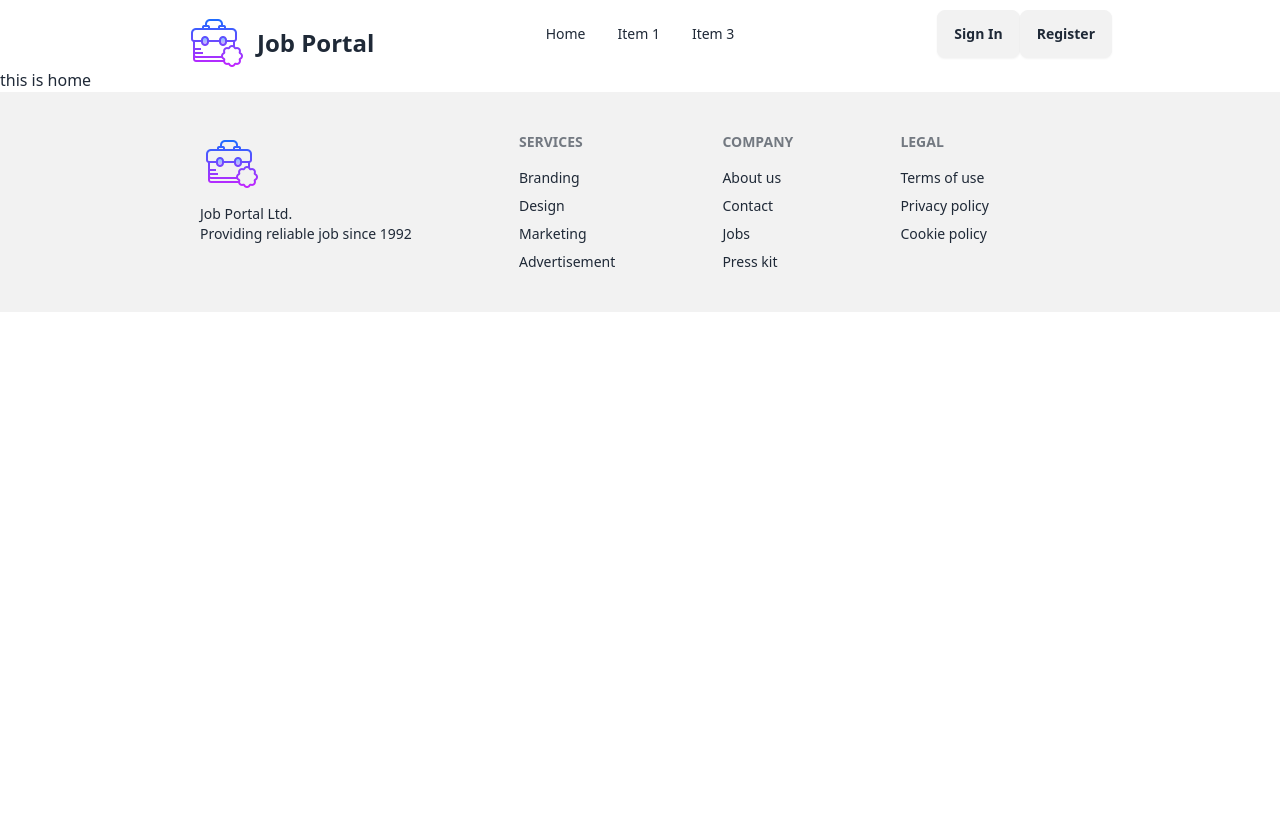
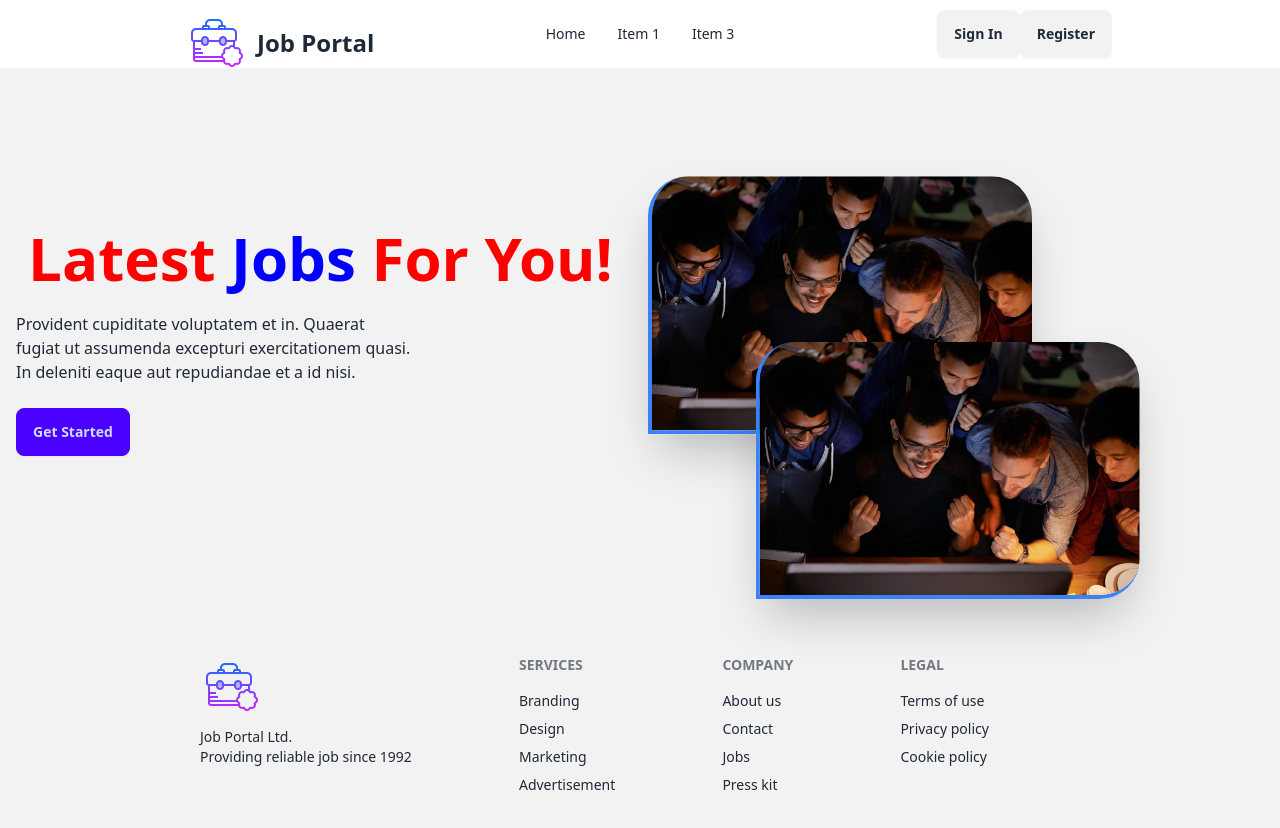
Before and after one commit to Dip-Barua/Job-Portal-Client, a React (Vite) app: page / in a window 1280 px wide. Shown: the top 828 px of the page. Before the commit the page ends 800 px from the top, so only its background shows below. Built offline with nearby package versions, Linux system fonts and the light colour scheme; no server answers.

Commit message:
Added : Banner component setup on home page

```diff
--- a/src/layout/MainLayout.jsx
+++ b/src/layout/MainLayout.jsx
@@ -4,7 +4,7 @@ import Footer from "../pages/shared/Footer";
 
 const MainLayout = () => {
     return (
-        <div className="">
+        <div className="w-full">
             <NavBar></NavBar>
             <Outlet></Outlet>
             <Footer></Footer>
--- /dev/null
+++ b/src/pages/Home/Banner.jsx
@@ -0,0 +1,39 @@
+import { motion } from "motion/react"
+import team1 from '../../assets/team/team_1.jpeg'
+import team2 from '../../assets/team/team_2.jpeg'
+const Banner = () => {
+    return (
+        <div>
+            <div className="hero bg-base-200 min-h-96">
+  <div className="hero-content w-full mx-auto flex-col lg:flex-row-reverse justify-around">
+    <div className="flex-1">
+         <motion.img
+      src={team1}
+      animate={{y: [50 , 100 , 50]}}
+      transition={{duration:10 , repeat:Infinity}}
+      className="max-w-sm w-6/6 rounded-t-[40px] rounded-br-[40px] shadow-2xl border-b-4 border-l-4 border-blue-500" />
+         <motion.img
+      src={team2}
+      animate={{x: [100 , 150 , 100]}}
+      transition={{duration:10 ,delay:5, repeat:Infinity}}
+      className="max-w-sm w-6/6 rounded-t-[40px] rounded-br-[40px] shadow-2xl border-b-4 border-l-4 border-blue-500" />
+    </div>
+
+    <div className="flex-1">
+      <motion.h1
+      animate={{x:50 , color:['red'   ]}}
+      transition={{duration:2 , delay:1 , ease: 'linear', repeat: Infinity}}
+      className="text-6xl font-bold">Latest <motion.span animate={{color:['#ecff33' , 'yellow' , 'blue']}} transition={{duration:1.5 , repeat : Infinity}}>Jobs</motion.span> For You!</motion.h1>
+      <p className="py-6">
+        Provident cupiditate voluptatem et in. Quaerat <br /> fugiat ut assumenda excepturi exercitationem
+        quasi. <br /> In deleniti eaque aut repudiandae et a id nisi.
+      </p>
+      <button className="btn btn-primary">Get Started</button>
+    </div>
+  </div>
+</div>
+        </div>
+    );
+};
+
+export default Banner;
--- a/src/pages/Home/Home.jsx
+++ b/src/pages/Home/Home.jsx
@@ -1,8 +1,9 @@
+import Banner from "./Banner";
 
 const Home = () => {
     return (
         <div>
-            <h2>this is home</h2>
+<Banner></Banner>
         </div>
     );
 };
```
Also changed, not shown: src/assets/team/team_1.jpeg (added), src/assets/team/team_2.jpeg (added).
